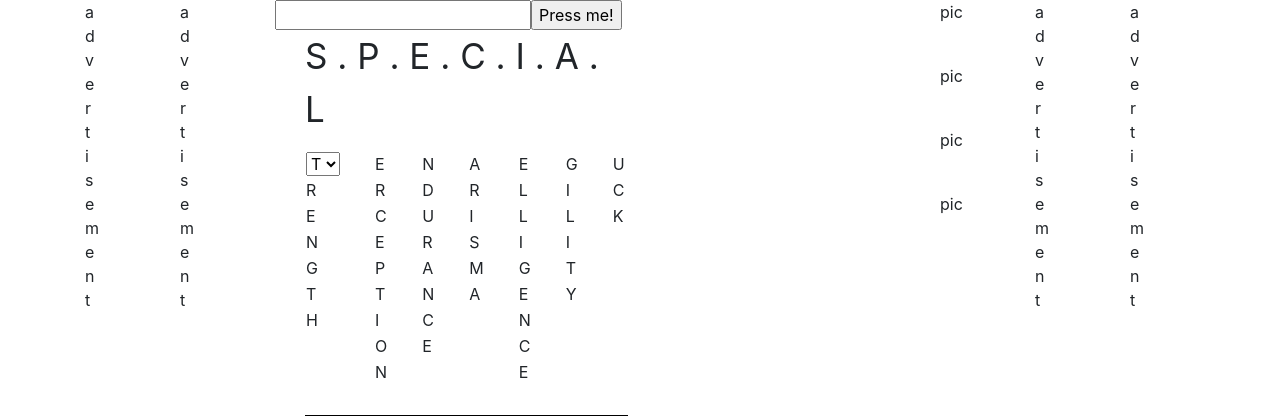
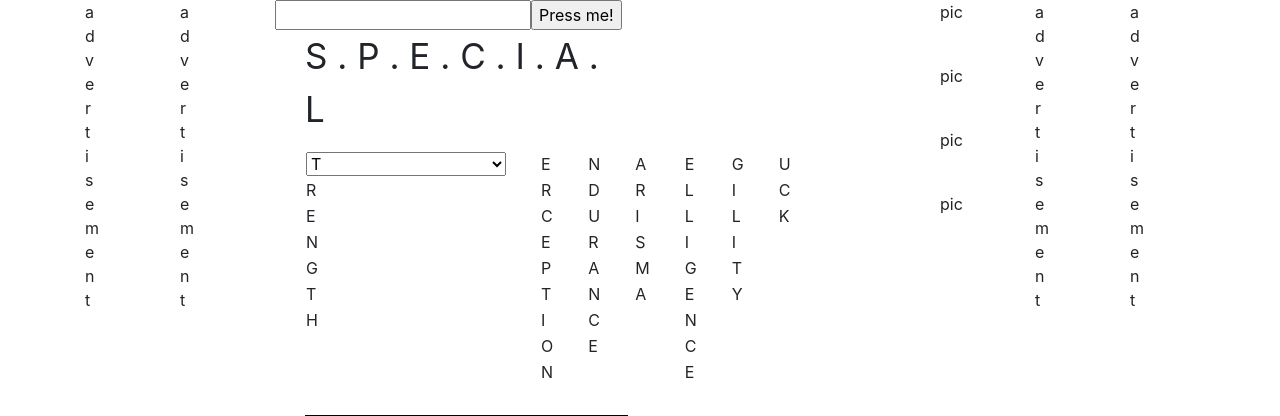
Before and after one commit to desmond623/ca-kaunas-april-2018, a PHP site: page / in a window 1280 px wide. Shown: the top 416 px of the page. Run offline with PHP 8.4, Linux system fonts and the light colour scheme.

Commit message:
added instructions on what to do in the html of mah site

```diff
--- a/my WEBSITE/css/style.css
+++ b/my WEBSITE/css/style.css
@@ -16,5 +16,8 @@ border: 8px solid black;
 }
 
 .dewit{
-    width: 34px;
+
 }
+.hmm{
+    width: 200px;
+}
--- a/my WEBSITE/index.html
+++ b/my WEBSITE/index.html
@@ -39,14 +39,15 @@
                     <!--place js or jquery share button here-->
                         <div class="container">
                             <div class="col-7">
-                                <!--THIS IS THE DIFFICULT PART-->
+                                <!--rewrite special so it would be part of the table or it won't work-->
                                 <p class="big">S  .  P  .  E  .  C  .  I  .  A  . L</p>
 
                             <table class="tabletas">
                                 <!--Strong table-->
                                 <tr>
                                     <!--dropdown thingy zzzzzzzzzzzzzzzzzzzzzzzzzzzzzzzzzzzzzz-->
-                                    <td><select class="dewit">
+                                    <td>
+                                        <select class="dewit hmm">
                                         <option value="volvo">T</option>
                                         <option value="saab">thing</option>
                                         <option value="opel">thing</option>
```
